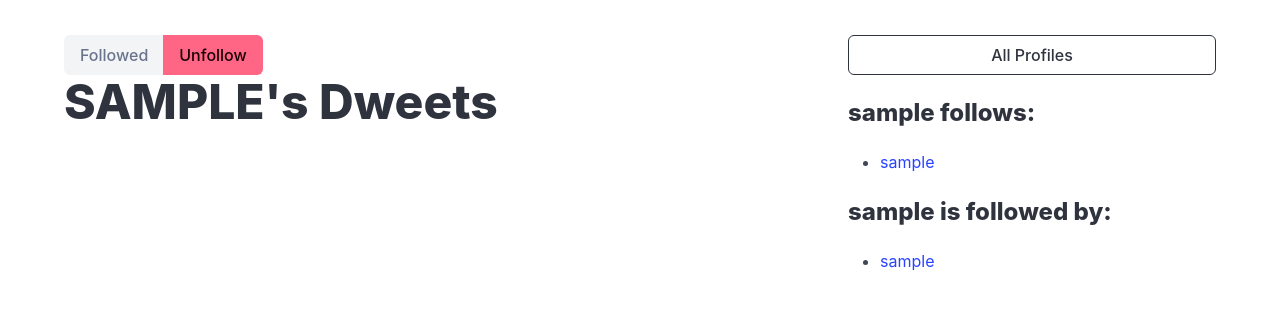
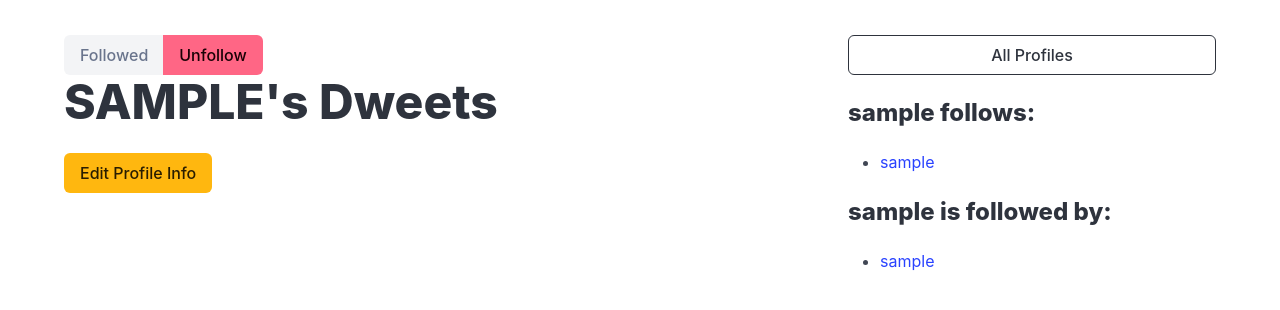
Before and after one commit to amirqa1381/dwitter, a Django app: page /profile-detail/1/ in a window 1280 px wide. Shown: the part 56-366 px from the top of the page. Run offline with Django 5.2, Linux system fonts and the light colour scheme; the visitor is signed in with stand-in values (Sample User, id 1); data comes from the database, SQL or seed files in the repository; data that the repository does not hold is empty.

Commit message:
Added a button to the profile_detail.html for accessing the edite the profile info or added some image

```diff
--- a/main/templates/main/profile_detail.html
+++ b/main/templates/main/profile_detail.html
@@ -26,6 +26,7 @@
             <h1 class="title is-1">
                 {{ user_profile.user.username|upper }}'s Dweets
             </h1>
+            <a href="" class="button is-warning">Edit Profile Info</a>
         </div>
 
 
```
